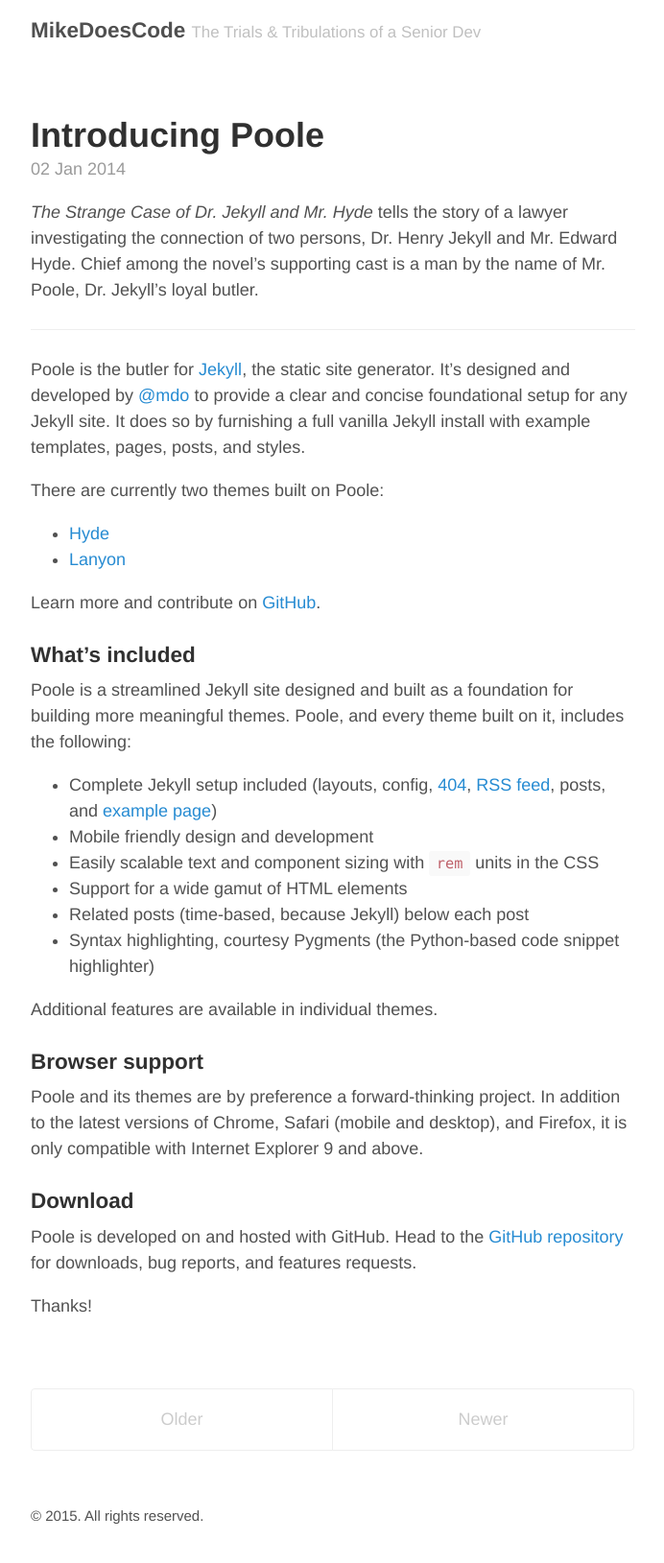
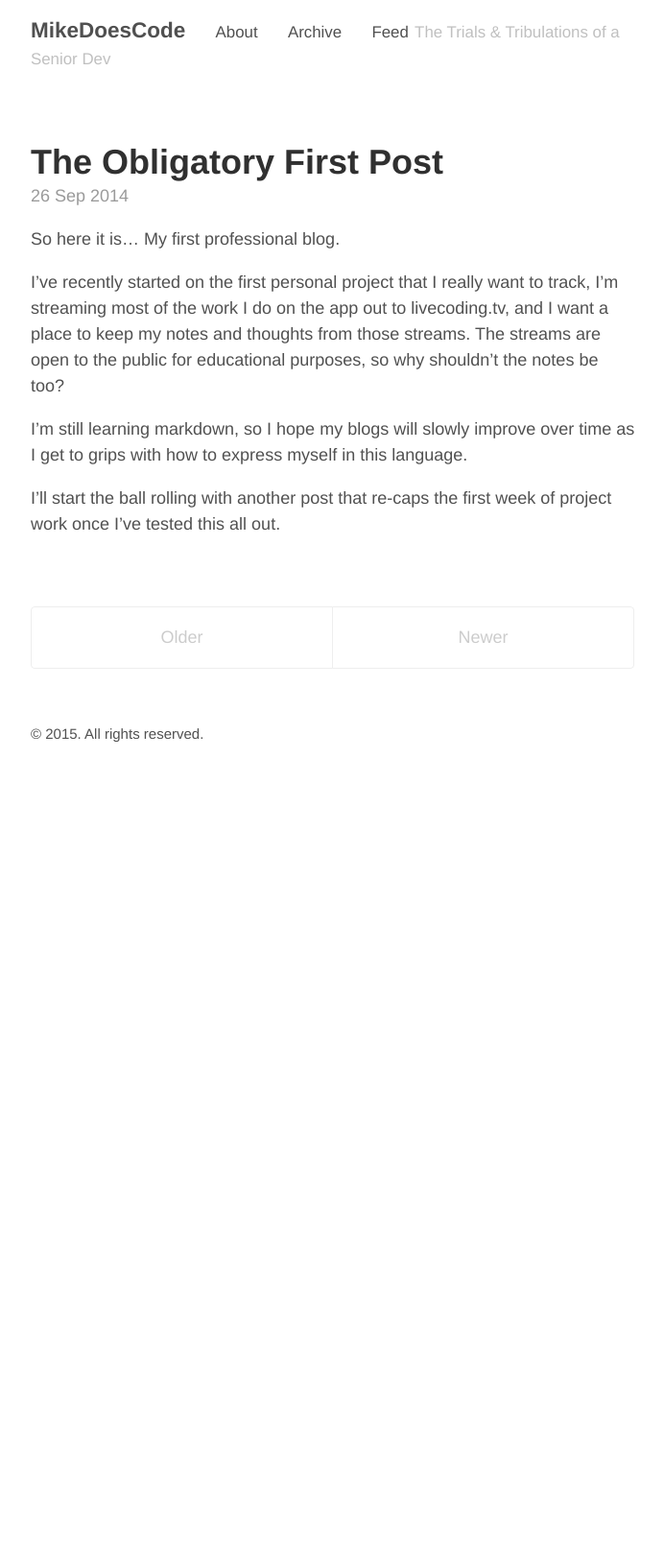
Before and after one commit to MikeHardman/mikehardman.github.io, a Jekyll site: the page built from index.html, in a window 1280 px wide. Shown: the whole page at 96% size, without its empty margins (293-985 px from the left). Built offline with Jekyll 4.4.1, drawn with Linux system fonts in a browser that asks for light colours; the list of posts is cut into pages by our own code; after the commit the page ends 900 px from its top, so only the background shows below that.

Commit message:
First real post and some layout mods.

```diff
--- a/_config.yml
+++ b/_config.yml
@@ -18,6 +18,11 @@ sass:
   sass_dir:          _sass
   style:            :compressed
 
+pages_list:
+  About:            '/about'
+  Archive:          '/archive'
+  Feed:             '/atom.xml'
+
 # About/contact
 author:
   name:              Mark Otto
--- a/_layouts/default.html
+++ b/_layouts/default.html
@@ -9,6 +9,12 @@
       <header class="masthead">
         <h3 class="masthead-title">
           <a href="{{ site.baseurl }}/" title="Home">{{ site.title }}</a>
+
+          {% for page in site.pages_list %}
+            &nbsp;&nbsp;&nbsp;
+            <small><a href="{{ page[1]  }}">{{ page[0] }}</a></small>
+          {% endfor %}
+
           <small>{{ site.tagline }}</small>
         </h3>
       </header>
--- a/_posts/2014-01-02-introducing-poole.md
+++ /dev/null
@@ -1,40 +0,0 @@
----
-layout: post
-title: Introducing Poole
----
-
-*The Strange Case of Dr. Jekyll and Mr. Hyde* tells the story of a lawyer investigating the connection of two persons, Dr. Henry Jekyll and Mr. Edward Hyde. Chief among the novel's supporting cast is a man by the name of Mr. Poole, Dr. Jekyll's loyal butler.
-
------
-
-Poole is the butler for [Jekyll](http://jekyllrb.com), the static site generator. It's designed and developed by [@mdo](https://twitter.com/mdo) to provide a clear and concise foundational setup for any Jekyll site. It does so by furnishing a full vanilla Jekyll install with example templates, pages, posts, and styles.
-
-There are currently two themes built on Poole:
-
-* [Hyde](http://hyde.getpoole.com)
-* [Lanyon](http://lanyon.getpoole.com)
-
-Learn more and contribute on [GitHub](https://github.com/poole).
-
-### What's included
-
-Poole is a streamlined Jekyll site designed and built as a foundation for building more meaningful themes. Poole, and every theme built on it, includes the following:
-
-* Complete Jekyll setup included (layouts, config, [404]({{ site.baseurl }}/404.html), [RSS feed]({{ site.baseurl }}/atom.xml), posts, and [example page]({{ site.baseurl }}/about))
-* Mobile friendly design and development
-* Easily scalable text and component sizing with `rem` units in the CSS
-* Support for a wide gamut of HTML elements
-* Related posts (time-based, because Jekyll) below each post
-* Syntax highlighting, courtesy Pygments (the Python-based code snippet highlighter)
-
-Additional features are available in individual themes.
-
-### Browser support
-
-Poole and its themes are by preference a forward-thinking project. In addition to the latest versions of Chrome, Safari (mobile and desktop), and Firefox, it is only compatible with Internet Explorer 9 and above.
-
-### Download
-
-Poole is developed on and hosted with GitHub. Head to the <a href="https://github.com/poole/poole">GitHub repository</a> for downloads, bug reports, and features requests.
-
-Thanks!
--- /dev/null
+++ b/_posts/2014-09-26-the-obligatory-first-post.md
@@ -0,0 +1,12 @@
+---
+title: The Obligatory First Post
+layout: post
+---
+
+So here it is... My first professional blog.
+
+I've recently started on the first personal project that I really want to track, I'm streaming most of the work I do on the app out to livecoding.tv, and I want a place to keep my notes and thoughts from those streams. The streams are open to the public for educational purposes, so why shouldn't the notes be too?
+
+I'm still learning markdown, so I hope my blogs will slowly improve over time as I get to grips with how to express myself in this language.
+
+I'll start the ball rolling with another post that re-caps the first week of project work once I've tested this all out.
```
Also changed, not shown: _includes/twitter_plug.html (added, +7 -0 lines), archive.md (added).
